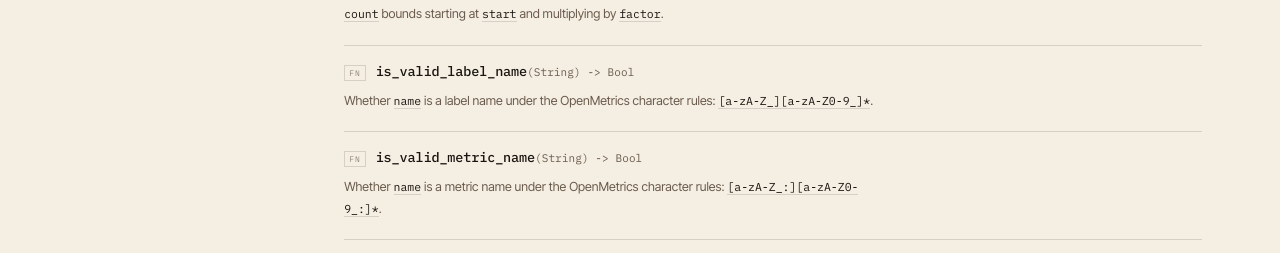
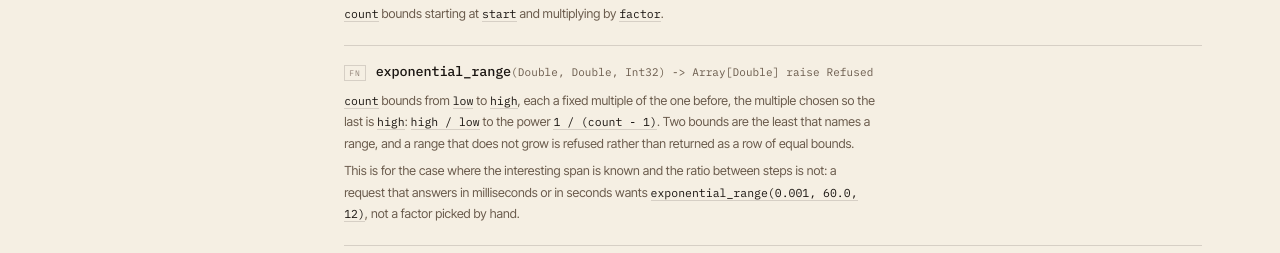
Before and after one commit to moonbitstack/moonp8s, a plain HTML site: page docs/api.html in a window 1280 px wide. Shown: the part 983-1236 px from the top of the page. Drawn offline with Linux system fonts and the light colour scheme.

Commit message:
feat(moonp8s): exponential_range, bounds from the two ends of a span.
A histogram's edges are the answer, so they are usually chosen; naming the low
and the high bound and letting the ratio follow is the one bucket helper the
reference clients have and this library did not. The factor is `high / low` to
the power `1 / (count - 1)`, which puts `low` first and `high` last. A span that
does not grow — fewer than two bounds, a low bound at or below zero, a high
bound not above the low one — is refused rather than returned as a row of equal
bounds.

Two tests: the four bounds of 1 to 1000 in four steps land on 10 and 100 to
within 1e-9 and are accepted by Histogram::new, and six spans are refused.
Changing the ratio to `1 / count` makes the first one red.

README, the guide's histogram step, the front plate's index and the generated
reference follow the new signature.

Signed-off-by: Leo Cheng (heke1228) <chengkelfan@qq.com>

```diff
--- a/docs/api.html
+++ b/docs/api.html
@@ -153,6 +153,14 @@
   </div>
   <div class="api-doc"><p><code>count</code> bounds starting at <code>start</code> and multiplying by <code>factor</code>.</p></div>
 </article>
+<article class="api-entry" id="metric-exponential_range" data-name="exponential_range">
+  <div class="api-line">
+    <span class="api-kind">fn</span>
+    <span class="api-call"><code class="api-name">exponential_range</code><code class="api-sig">(Double, Double, Int32) -&gt; Array[Double] raise Refused</code></span>
+  </div>
+  <div class="api-doc"><p><code>count</code> bounds from <code>low</code> to <code>high</code>, each a fixed multiple of the one before, the multiple chosen so the last is <code>high</code>: <code>high / low</code> to the power <code>1 / (count - 1)</code>. Two bounds are the least that names a range, and a range that does not grow is refused rather than returned as a row of equal bounds.</p>
+<p>This is for the case where the interesting span is known and the ratio between steps is not: a request that answers in milliseconds or in seconds wants <code>exponential_range(0.001, 60.0, 12)</code>, not a factor picked by hand.</p></div>
+</article>
 <article class="api-entry" id="metric-is_valid_label_name" data-name="is_valid_label_name">
   <div class="api-line">
     <span class="api-kind">fn</span>
```
Also changed, not shown: docs/guide.html (+5 -0 lines), docs/index.html (+2 -1 lines), 7 other files.
